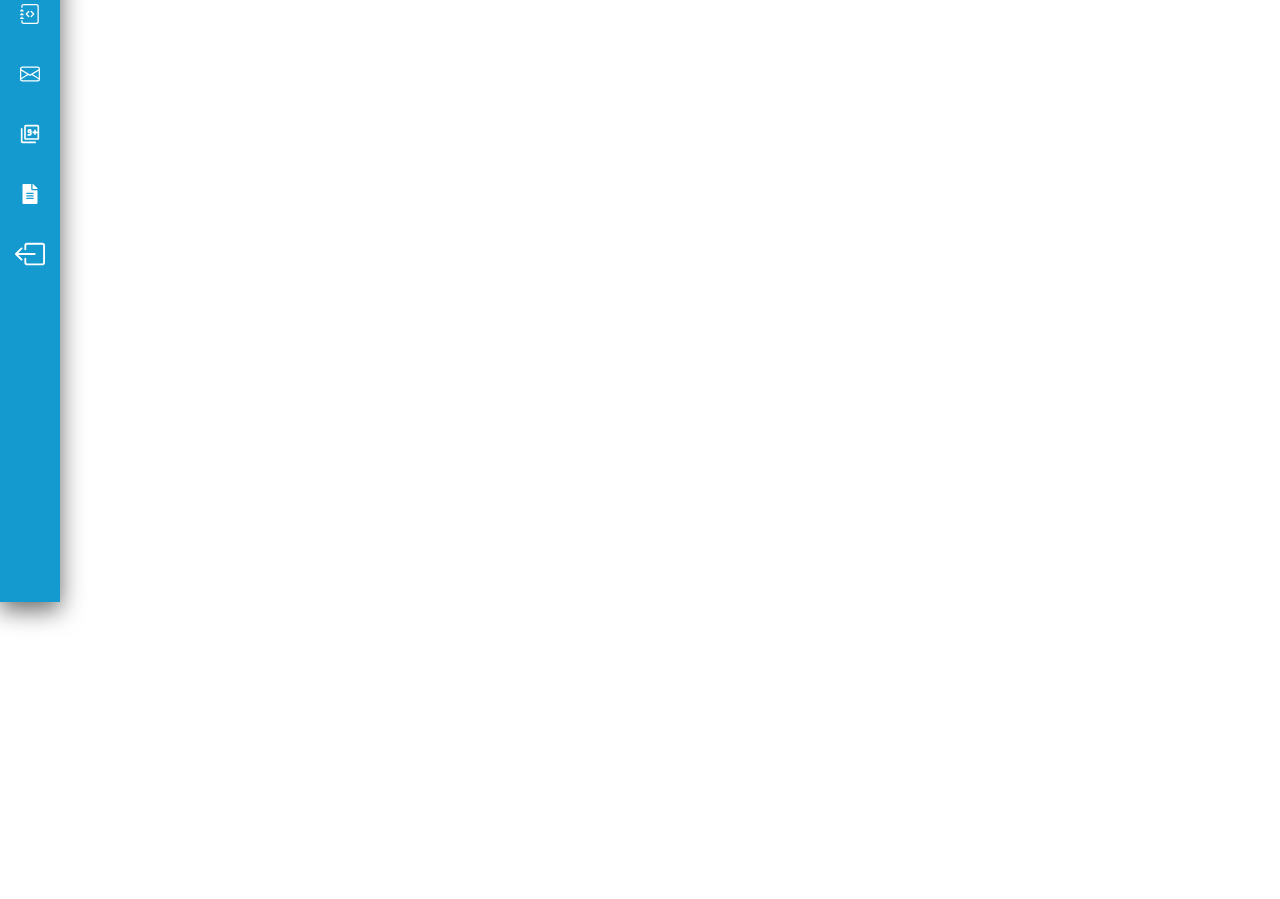
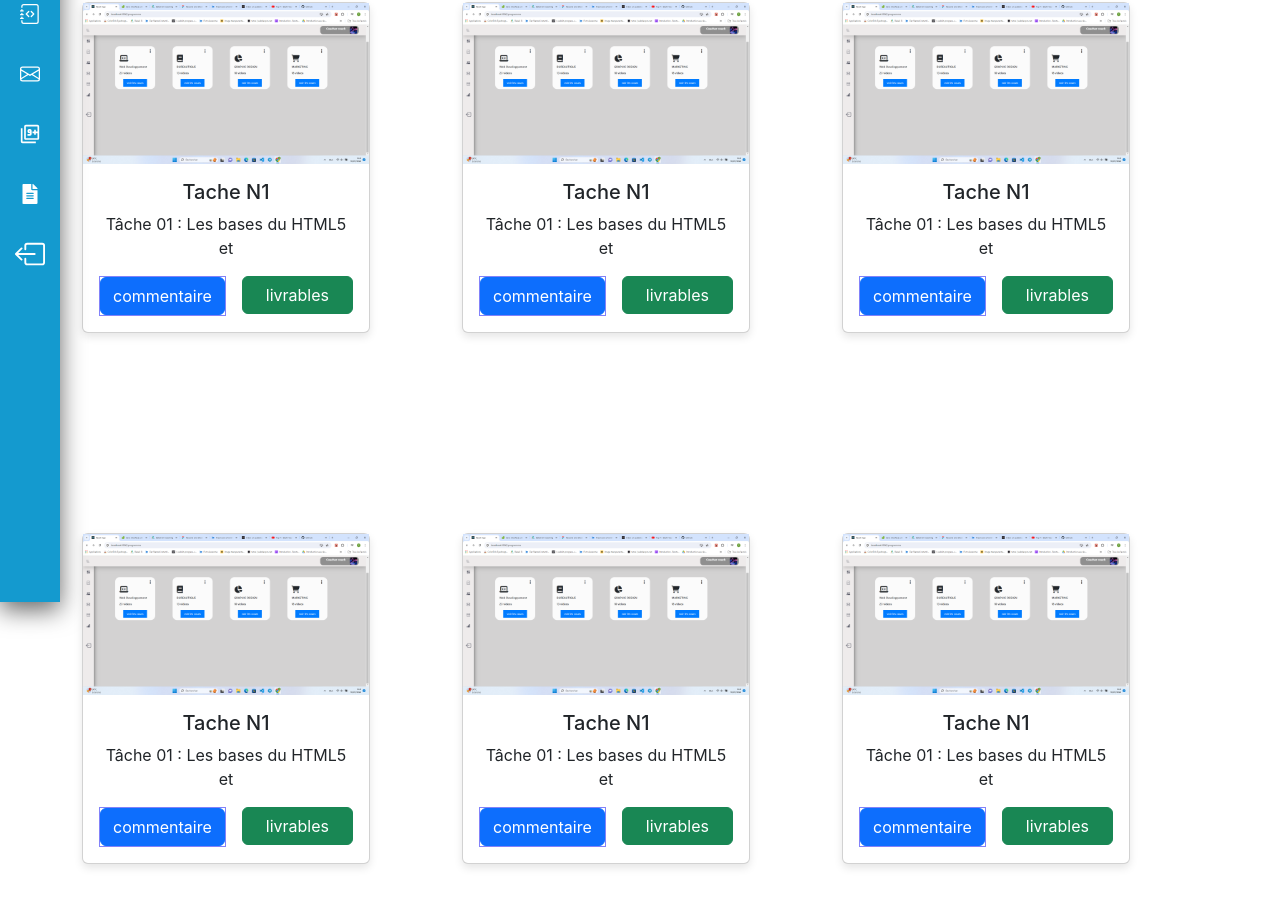
Before and after one commit to thierno-ba04/tache-21, a React (Create React App) app: page /livraison in a window 1280 px wide. Shown: the part 198-1097 px from the top of the page. Before the commit the page ends 800 px from the top, so only its background shows below. Built offline with nearby package versions, Linux system fonts and the light colour scheme.

Commit message:
first commit

```diff
--- a/src/pagesEtudiant/livraison/Livraison.jsx
+++ b/src/pagesEtudiant/livraison/Livraison.jsx
@@ -1,9 +1,260 @@
+import { Col, Container, Row } from "react-bootstrap";
+import "./livraison.css";
+
+import capture1 from "../../assets/img/164153.png";
+
 const Livraison = () => {
-    return (
-        <div>
-            <p>Lorem ipsum dolor sit, amet consectetur adipisicing elit. Eos quisquam illo voluptatibus quaerat qui voluptates delectus eveniet necessitatibus sapiente numquam, error inventore sunt alias earum? Quae ab assumenda et ducimus.</p>
-        </div>
-     );
-}
+  return (
+    <div className="merelivraison">
+      <Container>
+        <Row>
+          <Col lg={4} md={6}>
+            <div className="mere-cards">
+              <div className="card" style={{ width: "18rem" }}>
+                <img src={capture1} alt="" />
+                <div className="card-body">
+                  <h5 className="card-title">Tache N1</h5>
+                  <p className="card-text">
+                    Tâche 01 : Les bases du HTML5 et
+                  </p>
+                  <div className="d-flex gap-3">
+                    <div className="btn-commentaire">
+                      <a href="#" className="btn btn-primary">
+                        commentaire
+                      </a>
+                    </div>
+                    <div className="btn-livrables">
+                      <a href="#" className="btn btn-success btn-livrables">
+                        livrables
+                      </a>
+                    </div>
+                  </div>
+                </div>
+              </div>
+            </div>
+          </Col>
+
+          <Col lg={4} md={6}>
+            <div className="mere-cards">
+              <div className="card" style={{ width: "18rem" }}>
+                <img src={capture1} alt="" />
+                <div className="card-body">
+                  <h5 className="card-title">Tache N1</h5>
+                  <p className="card-text">
+                    Tâche 01 : Les bases du HTML5 et
+                  </p>
+                  <div className="d-flex gap-3">
+                    <div className="btn-commentaire">
+                      <a href="#" className="btn btn-primary">
+                        commentaire
+                      </a>
+                    </div>
+                    <div className="btn-livrables">
+                      <a href="#" className="btn btn-success btn-livrables">
+                        livrables
+                      </a>
+                    </div>
+                  </div>
+                </div>
+              </div>
+            </div>
+          </Col>
+
+
+          <Col lg={4} md={6}>
+            <div className="mere-cards">
+              <div className="card" style={{ width: "18rem" }}>
+                <img src={capture1} alt="" />
+                <div className="card-body">
+                  <h5 className="card-title">Tache N1</h5>
+                  <p className="card-text">
+                    Tâche 01 : Les bases du HTML5 et
+                  </p>
+                  <div className="d-flex gap-3">
+                    <div className="btn-commentaire">
+                      <a href="#" className="btn btn-primary">
+                        commentaire
+                      </a>
+                    </div>
+                    <div className="btn-livrables">
+                      <a href="#" className="btn btn-success btn-livrables">
+                        livrables
+                      </a>
+                    </div>
+                  </div>
+                </div>
+              </div>
+            </div>
+          </Col>
+
+        </Row>
+
+        <Row>
+          <Col lg={4} md={6}>
+            <div className="mere-cards">
+              <div className="card" style={{ width: "18rem" }}>
+                <img src={capture1} alt="" />
+                <div className="card-body">
+                  <h5 className="card-title">Tache N1</h5>
+                  <p className="card-text">
+                    Tâche 01 : Les bases du HTML5 et
+                  </p>
+                  <div className="d-flex gap-3">
+                    <div className="btn-commentaire">
+                      <a href="#" className="btn btn-primary">
+                        commentaire
+                      </a>
+                    </div>
+                    <div className="btn-livrables">
+                      <a href="#" className="btn btn-success btn-livrables">
+                        livrables
+                      </a>
+                    </div>
+                  </div>
+                </div>
+              </div>
+            </div>
+          </Col>
+
+          <Col lg={4} md={6}>
+            <div className="mere-cards">
+              <div className="card" style={{ width: "18rem" }}>
+                <img src={capture1} alt="" />
+                <div className="card-body">
+                  <h5 className="card-title">Tache N1</h5>
+                  <p className="card-text">
+                    Tâche 01 : Les bases du HTML5 et
+                  </p>
+                  <div className="d-flex gap-3">
+                    <div className="btn-commentaire">
+                      <a href="#" className="btn btn-primary">
+                        commentaire
+                      </a>
+                    </div>
+                    <div className="btn-livrables">
+                      <a href="#" className="btn btn-success btn-livrables">
+                        livrables
+                      </a>
+                    </div>
+                  </div>
+                </div>
+              </div>
+            </div>
+          </Col>
+
+
+          <Col lg={4} md={6}>
+            <div className="mere-cards">
+              <div className="card" style={{ width: "18rem" }}>
+                <img src={capture1} alt="" />
+                <div className="card-body">
+                  <h5 className="card-title">Tache N1</h5>
+                  <p className="card-text">
+                    Tâche 01 : Les bases du HTML5 et
+                  </p>
+                  <div className="d-flex gap-3">
+                    <div className="btn-commentaire">
+                      <a href="#" className="btn btn-primary">
+                        commentaire
+                      </a>
+                    </div>
+                    <div className="btn-livrables">
+                      <a href="#" className="btn btn-success btn-livrables">
+                        livrables
+                      </a>
+                    </div>
+                  </div>
+                </div>
+              </div>
+            </div>
+          </Col>
+
+        </Row>
+
+        <Row className="">
+          <Col lg={4} md={6}>
+            <div className="mere-cards">
+              <div className="card" style={{ width: "18rem" }}>
+                <img src={capture1} alt="" />
+                <div className="card-body">
+                  <h5 className="card-title">Tache N1</h5>
+                  <p className="card-text">
+                    Tâche 01 : Les bases du HTML5 et
+                  </p>
+                  <div className="d-flex gap-3">
+                    <div className="btn-commentaire">
+                      <a href="#" className="btn btn-primary">
+                        commentaire
+                      </a>
+                    </div>
+                    <div className="btn-livrables">
+                      <a href="#" className="btn btn-success btn-livrables">
+                        livrables
+                      </a>
+                    </div>
+                  </div>
+                </div>
+              </div>
+            </div>
+          </Col>
+
+          <Col lg={4} md={6}>
+            <div className="mere-cards">
+              <div className="card" style={{ width: "18rem" }}>
+                <img src={capture1} alt="" />
+                <div className="card-body">
+                  <h5 className="card-title">Tache N1</h5>
+                  <p className="card-text">
+                    Tâche 01 : Les bases du HTML5 et
+                  </p>
+                  <div className="d-flex gap-3">
+                    <div className="btn-commentaire">
+                      <a href="#" className="btn btn-primary">
+                        commentaire
+                      </a>
+                    </div>
+                    <div className="btn-livrables">
+                      <a href="#" className="btn btn-success btn-livrables">
+                        livrables
+                      </a>
+                    </div>
+                  </div>
+                </div>
+              </div>
+            </div>
+          </Col>
+
+
+          <Col lg={4} md={6}>
+            <div className="mere-cards">
+              <div className="card" style={{ width: "18rem" }}>
+                <img src={capture1} alt="" />
+                <div className="card-body">
+                  <h5 className="card-title">Tache N1</h5>
+                  <p className="card-text">
+                    Tâche 01 : Les bases du HTML5 et
+                  </p>
+                  <div className="d-flex gap-3">
+                    <div className="btn-commentaire">
+                      <a href="#" className="btn btn-primary">
+                        commentaire
+                      </a>
+                    </div>
+                    <div className="btn-livrables">
+                      <a href="#" className="btn btn-success btn-livrables">
+                        livrables
+                      </a>
+                    </div>
+                  </div>
+                </div>
+              </div>
+            </div>
+          </Col>
+
+        </Row>
+      </Container>
+    </div>
+  );
+};
 
 export default Livraison;
--- a/src/pagesEtudiant/livraison/livraison.css
+++ b/src/pagesEtudiant/livraison/livraison.css
@@ -0,0 +1,32 @@
+/* .merelibraison{
+    background-color: rgb(224, 227, 229);
+    height: 120vh;
+} */
+
+
+.mere-cards{
+    margin-top: 200px;
+}
+
+
+.btn-commentaire{
+    border: 1px solid rgb(130, 130, 249);
+    background: none;
+}
+
+.btn-livrables{
+    width: 100%;
+}
+
+
+/* livraison.css */
+
+.card {
+    box-shadow: 0 4px 8px rgba(0, 0, 0, 0.1);
+    transition: box-shadow 0.3s ease-in-out, transform 0.3s ease-in-out;
+  }
+
+  .card:hover {
+    box-shadow: 0 8px 16px rgba(0, 0, 0, 0.2);
+    transform: scale(1.05);
+  }
```
Also changed, not shown: src/assets/img/164153.png (added).
